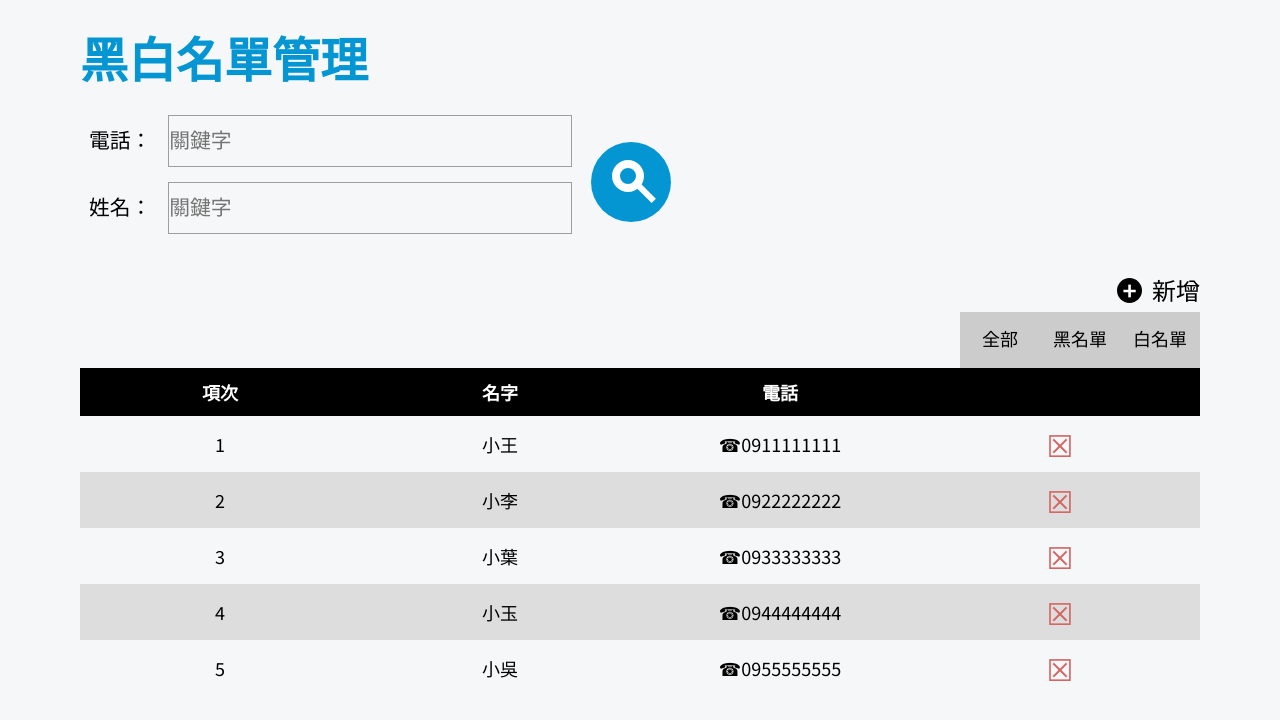
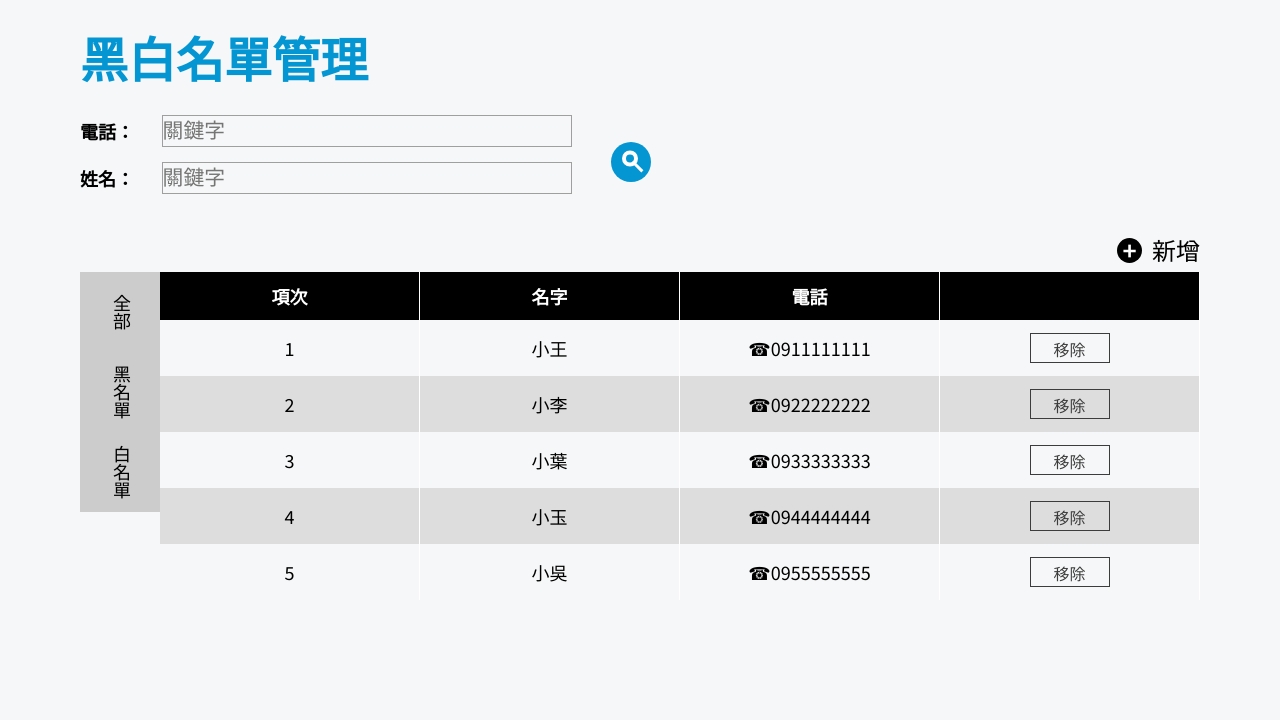
Before and after one commit to Louslife/tel-blacklist-react, a React (Create React App) app: page / in a window 1280 px wide. Shown: the top 720 px of the page. Built offline with nearby package versions, Linux system fonts and the light colour scheme.

Commit message:
css fixed

```diff
--- a/src/component/TelBlacklist.js
+++ b/src/component/TelBlacklist.js
@@ -266,19 +266,21 @@ function TelBlacklist() {
         <span>新增</span>
       </div>
 
+      <main className="container">
+
+        <div className="table-warp">
           <div className={SubCategory.subCategory}>
-        <button name="black" className={SubCategory.subCategoryItem} onClick={hendleFilterTel}>全部</button>
-        <button name="white" className={SubCategory.subCategoryItem} onClick={hendleFilterTel}>黑名單</button>
-        <button name="all" className={SubCategory.subCategoryItem} onClick={hendleFilterTel}>白名單</button>
+            <button name="black" className={SubCategory.subCategoryItem} onClick={hendleFilterTel}><p>全部</p></button>
+            <button name="white" className={SubCategory.subCategoryItem} onClick={hendleFilterTel}><p>黑名單</p></button>
+            <button name="all" className={SubCategory.subCategoryItem} onClick={hendleFilterTel}><p>白名單</p></button>
           </div>
-
-      <main className="container">
+          <div className="table-item">
             <div className={Crad.cradWrapCaption} >
               <div className="row">
-            <div className="col">項次</div>
-            <div className="col">名字</div>
-            <div className="col">電話</div>
-            <div className="col"></div>
+                <div className={Crad.col}>項次</div>
+                <div className={Crad.col}>名字</div>
+                <div className={Crad.col}>電話</div>
+                <div className={Crad.col}></div>
                 <div className="btn-warp">
                 </div>
               </div>
@@ -298,7 +300,7 @@ function TelBlacklist() {
                     >&#9998;</div> */}
                         <div className={Crad.telActionDel}
                           onClick={() => hendleDeleteTel(obj.telId)}
-                    >&#9746;</div>
+                        >移除</div>
                       </div>
                     </div>
                   </div>
@@ -321,7 +323,7 @@ function TelBlacklist() {
             )}
             {(isAdd ? <div className={FloatInput.isAddWrap}>
               <div className="row card">
-            <div className={FloatInput.isAddItme}><input onChange={getIdInputValue} type="text" placeholder="輸入項次" /></div>
+                <div className={FloatInput.isAddItme}><input onChange={getIdInputValue} type="text" disabled placeholder="預設項次(不用填)" /></div>
                 <div className={FloatInput.isAddItme}><input onChange={getUserInputValue} type="text" placeholder="輸入名字" /></div>
                 <div className={FloatInput.isAddItme}><input onChange={getTelInputValue} type="text" placeholder="輸入電話" /></div>
                 <div className={FloatInput.isAddItme}>
@@ -330,6 +332,8 @@ function TelBlacklist() {
                 </div>
               </div>
             </div> : "")}
+          </div>
+        </div>
       </main>
     </>
   )
--- a/src/css/AddBtn.module.css
+++ b/src/css/AddBtn.module.css
@@ -1,13 +1,12 @@
 .addWarp {
-  position: relative;
   text-align: right;
   padding-left: 1.5rem;
   padding-right: 1.5em;
   padding-bottom: 5px;
 }
-
+/* 手機版 addTel position 待修正 */
 .addTel {
-  position: absolute;
+  position: fixed;
   display: inline-block;
   transform: translate(-100%, 0);
   top: 440px;
--- a/src/css/Crad.module.css
+++ b/src/css/Crad.module.css
@@ -53,8 +53,9 @@
   width: 80px;
   height: 30px;
   line-height: 30px;
-  font-size: 30px;
-  color: #D36565;
+  font-size: 16px;
+  color: #3C3C3C;
+  border: 1px solid #3C3C3C;
   text-align: center;
   cursor: pointer;
 }
@@ -70,6 +71,9 @@
     line-height: 3rem;
     text-align: center;
   }
+  .col{
+    border-right: #fff 1px solid;
+  }
 
   .cradWrap {
     display: block;
@@ -82,6 +86,7 @@
     height: 3.5rem;
     line-height: 3.5rem;
     text-align: center;
+    border-right: #fff 1px solid;
   }
   .cradWrap:nth-child(odd) {
     background: #ddd;
--- a/src/css/SearchBar.module.css
+++ b/src/css/SearchBar.module.css
@@ -1,29 +1,63 @@
+.seachWrap {
+  display: block;
+  width: 100%;
+}
+
 .inputGroup {
-  text-align: center;
+  display: flex;
+  justify-content: center;
+  align-items: center;
+  width: 100%;
+  padding-bottom: 15px;
 }
+
 .select {
-  width: 45%;
-  height: 25px;
-  display: inline-block;
+  flex: 1;
+  align-items: center;
+  font-size: 18px;
+  font-weight: 600;
+}
+
+.input {
   font-size: 1.3rem;
-  line-height: 1.3rem;
-}
-.input {
-  width: 50%;
-  height: 25px;
-  display: inline-block;
-  font-size: 1.3rem;
+  flex: 5;
+  height: 60px;
   border: 1.5px solid #9f9f9f;
 }
+
+.iconGroup {
+  transform: scale(1);
+  line-height: 80px;
+  width: 100%;
+  background: #0496d2;
+  text-align: center;
+  cursor: pointer;
+}
+
 .icon {
+  font-size: 5em;
   display: inline-block;
-  margin-top: 5px;
-  line-height: 3rem;
-  width: 100%;
-  height: 3rem;
-  border-radius: 8px;
-  color: white;
-  font-size: 24px;
+  right: 0.03em;
+  bottom: -0.03em;
+  width: 0.4em;
+  height: 0.4em;
+  border: 0.1em solid rgb(255, 255, 255);
+  position: relative;
+  border-radius: 0.35em;
+  background: #0496d2;
+}
+
+.icon::before {
+  content: "";
+  display: inline-block;
+  position: absolute;
+  right: -0.27em;
+  bottom: -0.13em;
+  border-width: 0;
+  width: 0.35em;
+  height: 0.07em;
+  transform: rotate(45deg);
+  background: #ffffff;
 }
 
 @media screen and (min-width: 768px) {
@@ -44,18 +78,21 @@
     width: 100%;
     padding-bottom: 15px;
   }
+
   .select {
     flex: 1;
     align-items: center;
+    font-size: 18px;
+    font-weight: 600;
   }
 
   .input {
     font-size: 1.3rem;
     flex: 5;
-    height: 50px;
-    margin-left: 8px;
+    height: 30px;
     border: 1.5px solid #9f9f9f;
   }
+
   .iconWarp {
     flex: 1;
     padding-left: 10px;
@@ -65,11 +102,12 @@
     align-self: center;
   }
 
-  .iconGroup{
+  .iconGroup {
+    transform: scale(0.5);
     width: 80px;
     height: 80px;
     line-height: 80px;
-    background: #0496D2;
+    background: #0496d2;
     text-align: center;
     border-radius: 50%;
     cursor: pointer;
@@ -85,7 +123,7 @@
     border: 0.1em solid rgb(255, 255, 255);
     position: relative;
     border-radius: 0.35em;
-    background: #0496D2;
+    background: #0496d2;
   }
 
   .icon::before {
--- a/src/css/SubCategory.module.css
+++ b/src/css/SubCategory.module.css
@@ -1,7 +1,5 @@
 .subCategory {
   display: flex;
-  padding-left: 1.5rem;
-  padding-right: 1.5rem;
 }
 
 .subCategoryItem {
@@ -36,13 +34,24 @@
   .subCategory {
     display: inline-block;
     text-align: right;
-    width: 100%;
-    padding-left: 5rem;
-    padding-right: 5rem;
   }
+
   .subCategoryItem {
+    display: block;
     font-size: 18px;
     width: 5rem;
-    height: 3.5rem;
+    height: 5rem;
   }
+
+  .subCategoryItem:hover,
+  .subCategoryItem:active {
+    display: block;
+  }
+
+  .subCategoryItem p {
+    line-height: 5rem;
+    text-align: center;
+    writing-mode: vertical-lr;
+  }
+
 }
--- a/src/css/basic.css
+++ b/src/css/basic.css
@@ -24,4 +24,12 @@
   .row {
     grid-template-columns: 1fr 1fr 1fr 1fr;
   }
+
+  .table-warp {
+    display: flex;
+  }
+
+  .table-item {
+    flex: auto;
+  }
 }
--- a/src/css/reset.css
+++ b/src/css/reset.css
@@ -48,7 +48,7 @@ img{
 
 /* Buttons styles start */
 button {
-  display: inline-block;
+  /* display: inline-block; */
   border: none;
   padding: 0;
   margin: 0;
```
Lines whose indentation alone changed are shown as unchanged.
